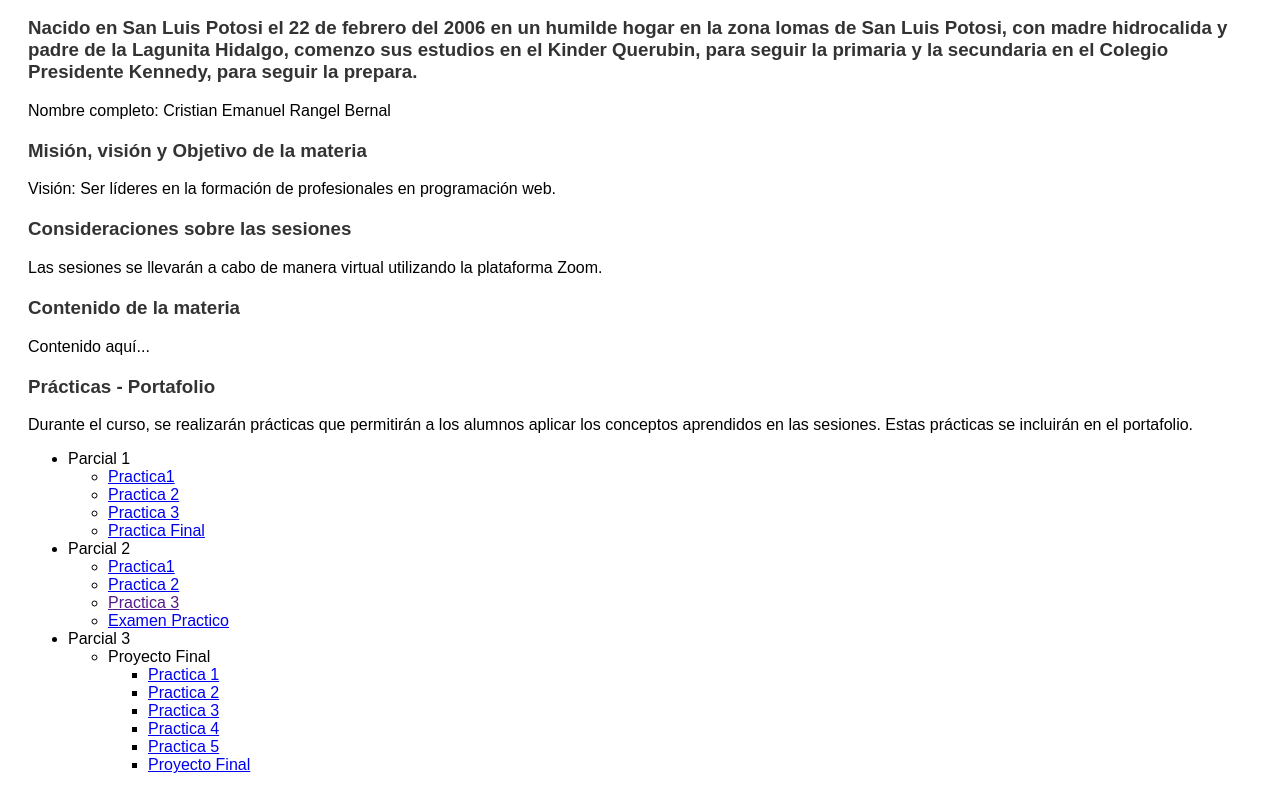
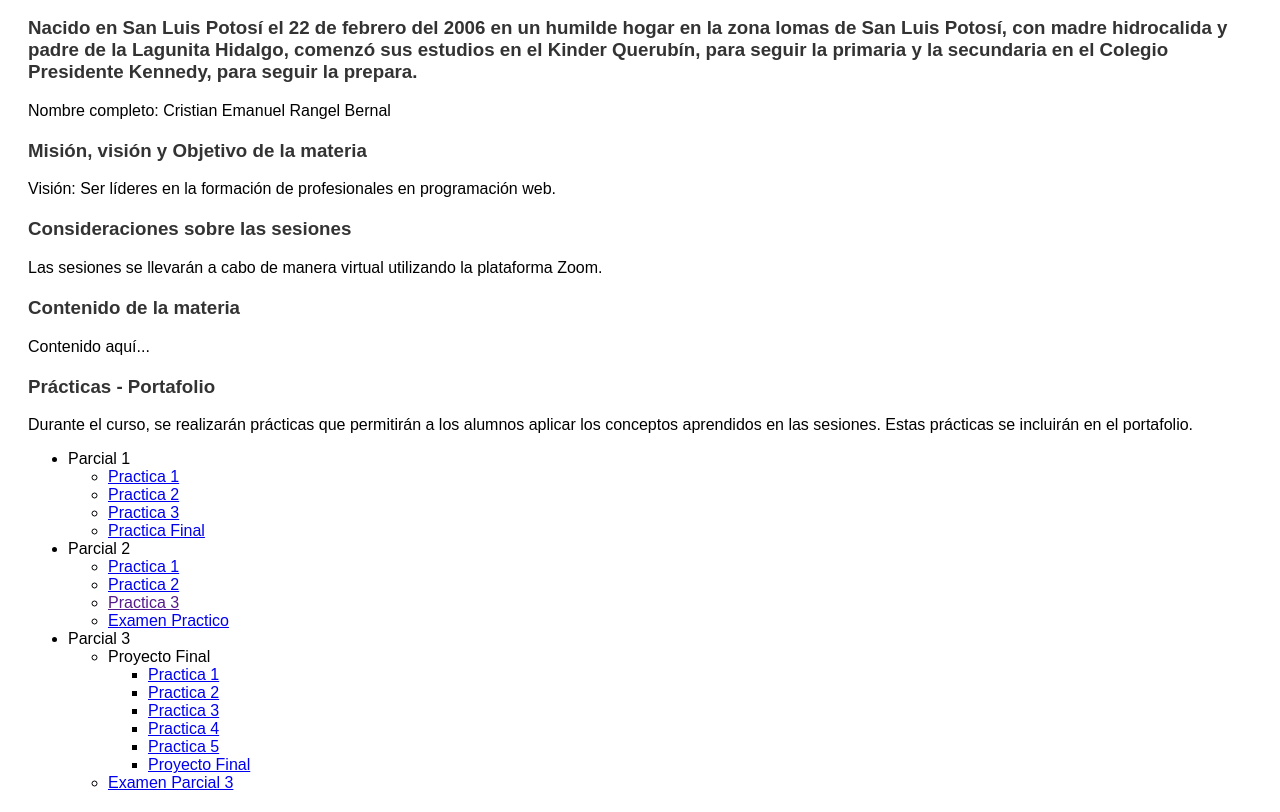
Before and after one commit to 183684/Portafolio-18, a plain HTML site: page index.html in a window 1280 px wide. Shown: the part 111-923 px from the top of the page. Drawn offline with Linux system fonts and the light colour scheme.

Commit message:
Update index.html

```diff
--- a/index.html
+++ b/index.html
@@ -23,7 +23,7 @@
     <section>
         <h2>Programación web I</h2>
         <article>
-            <h3>Nacido en San Luis Potosi el 22 de febrero del 2006 en un humilde hogar en la zona lomas de San Luis Potosi, con madre hidrocalida y padre de la Lagunita Hidalgo, comenzo sus estudios en el Kinder Querubin, para seguir la primaria y la secundaria en el Colegio Presidente Kennedy, para seguir la prepara.</h3>
+            <h3>Nacido en San Luis Potosí el 22 de febrero del 2006 en un humilde hogar en la zona lomas de San Luis Potosí, con madre hidrocalida y padre de la Lagunita Hidalgo, comenzó sus estudios en el Kinder Querubín, para seguir la primaria y la secundaria en el Colegio Presidente Kennedy, para seguir la prepara.</h3>
             <p>Nombre completo: Cristian Emanuel Rangel Bernal</p>
         </article>
         <article>
@@ -44,7 +44,7 @@
             <ul>
                 <li>Parcial 1
                     <ul>
-                        <li><a href="practica1.html">Practica1</a></li>
+                        <li><a href="practica1.html">Practica 1</a></li>
                         <li><a href="practica2.html">Practica 2</a></li>
                         <li><a href="practica3.html">Practica 3</a></li>
                         <li><a href="practica4walmart.html">Practica Final</a></li>
@@ -52,7 +52,7 @@
                 </li>
                 <li>Parcial 2
                     <ul>
-                        <li><a href="Practica1183WebWebv.html">Practica1</a></li>
+                        <li><a href="Practica1183WebWebv.html">Practica 1</a></li>
                         <li><a href="practica2.2.html">Practica 2</a></li>
                         <li><a href="">Practica 3</a></li>
                         <li><a href="ExPrac2Wb183684.html">Examen Practico</a></li>
@@ -70,6 +70,7 @@
                                 <li><a href="inicio.html">Proyecto Final</a></li>
                             </ul>
                         </li>
+                        <li><a href="Parcial3Web.html">Examen Parcial 3</a></li>
                     </ul>
                 </li>
             </ul>
```
